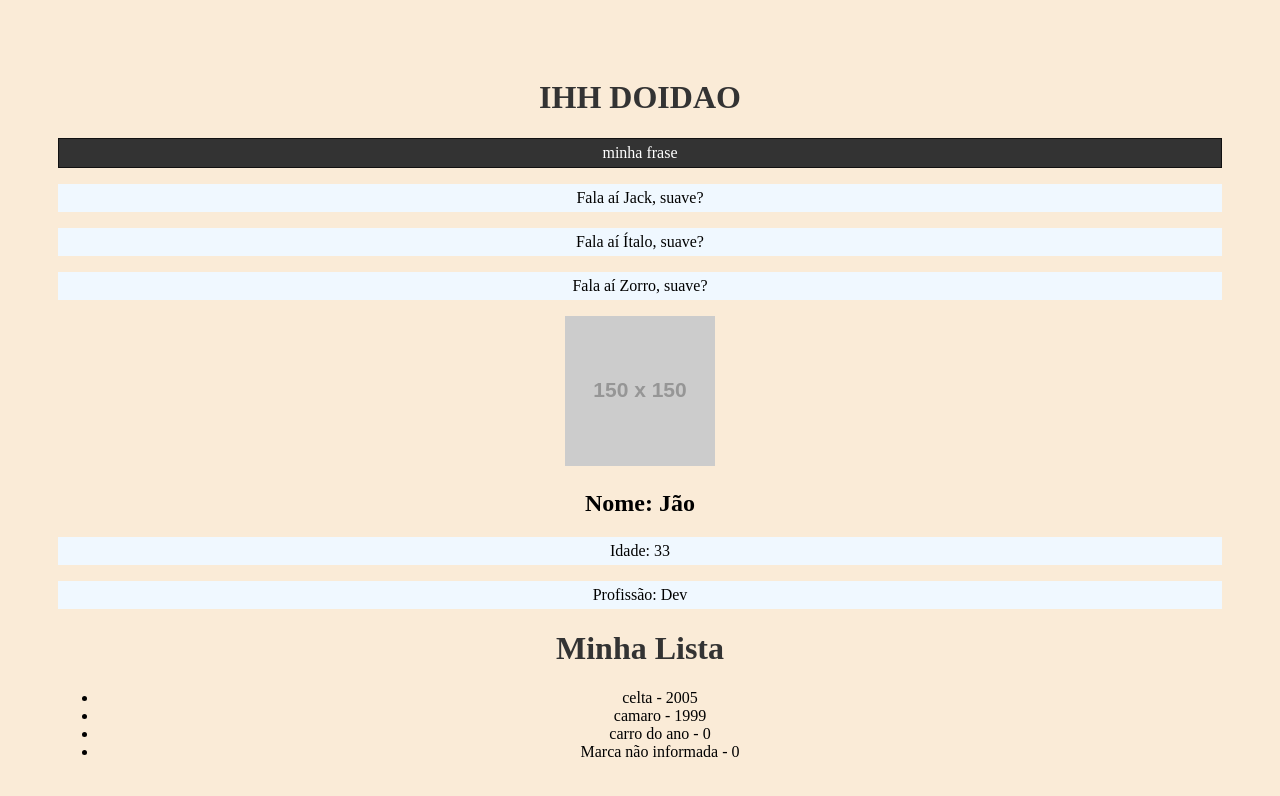
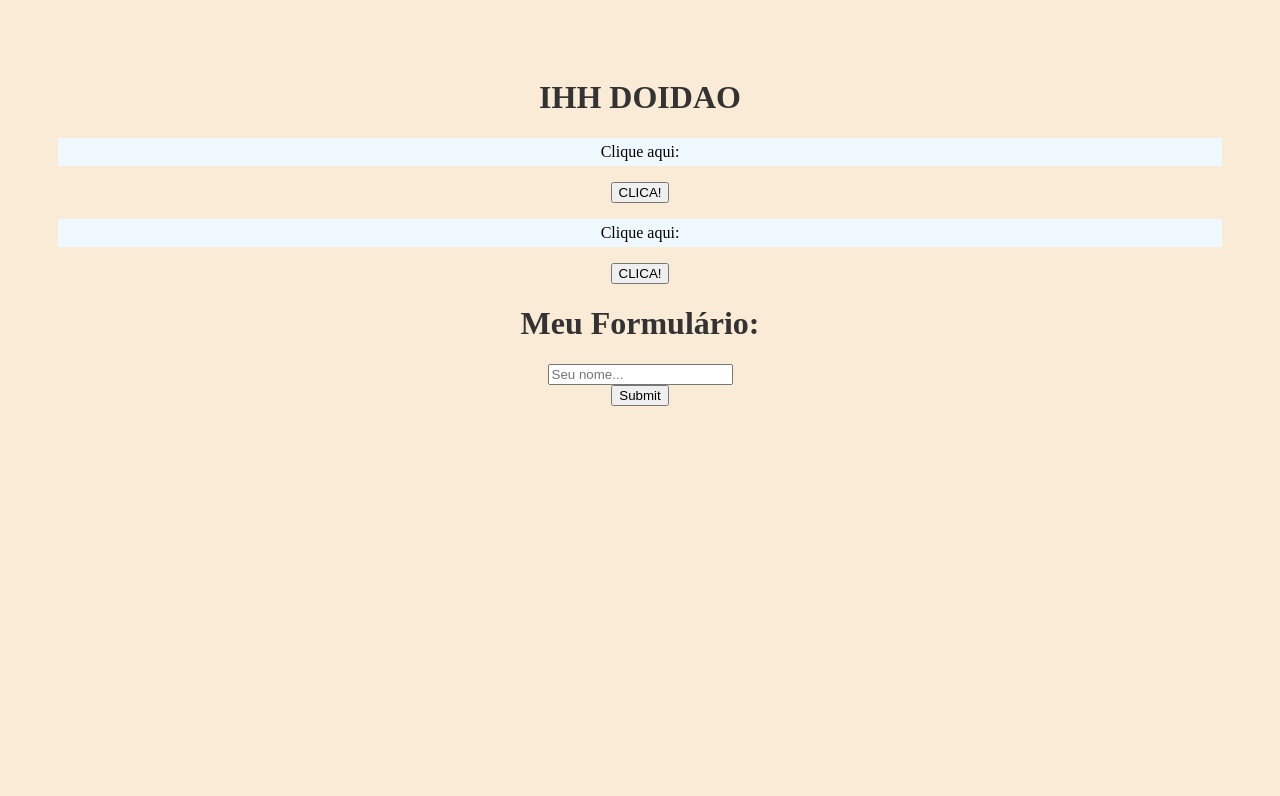
Before and after one commit to itzmyhub/react-training, a React (Create React App) app in the folder reacting/: page / in a window 1280 px wide. Shown: the top 796 px of the page. Built offline with nearby package versions, Linux system fonts and the light colour scheme.

Commit message:
eventos: utilizando funções para gerar respostas dentro das tags do jsx

```diff
--- a/reacting/src/App.js
+++ b/reacting/src/App.js
@@ -1,21 +1,15 @@
 import './App.css';
-import SayMyName from './components/SayMyName';
-import Pessoa from './components/Pessoa';
-import Frase from './components/Frase';
-import List from './components/List';
+import Evento from './components/Evento';
+import Form from './components/Form';
 
 function App() {
-  var nome = "Zorro"
 
   return (
     <div className="App">
       <h1>IHH DOIDAO</h1>
-      <Frase/>
-      <SayMyName nome="Jack"/>
-      <SayMyName nome="Ítalo"/>
-      <SayMyName nome={nome}/>
-      <Pessoa nome="Jão" idade="33" profissao="Dev" foto="https://via.placeholder.com/150"/>
-      <List/>
+      <Evento numero="1"/>
+      <Evento numero="2"/>
+      <Form/>
     </div>
   );
 }
--- /dev/null
+++ b/reacting/src/components/Evento.js
@@ -0,0 +1,15 @@
+function Evento({numero}) {
+
+    function meuEvento() {
+        console.log(`deu certo, mané... ${numero}`)
+    }
+
+    return (
+        <div>
+            <p>Clique aqui:</p>
+            <button onClick={meuEvento}>CLICA!</button>
+        </div>
+    )
+}
+
+export default Evento
--- /dev/null
+++ b/reacting/src/components/Form.js
@@ -0,0 +1,23 @@
+function Form() {
+
+    function cadastrarUsuario(e) {
+        e.preventDefault()
+        console.log("Usuário Cadastrado")
+    }
+
+    return (
+        <div>
+            <h1>Meu Formulário:</h1>
+            <form onSubmit={cadastrarUsuario}>
+                <div>
+                    <input type="text" placeholder="Seu nome..."/>
+                </div>
+                <div>
+                    <input type="submit" placeholder="Confirmar"/>
+                </div>
+            </form>
+        </div>
+    )
+}
+
+export default Form
```
